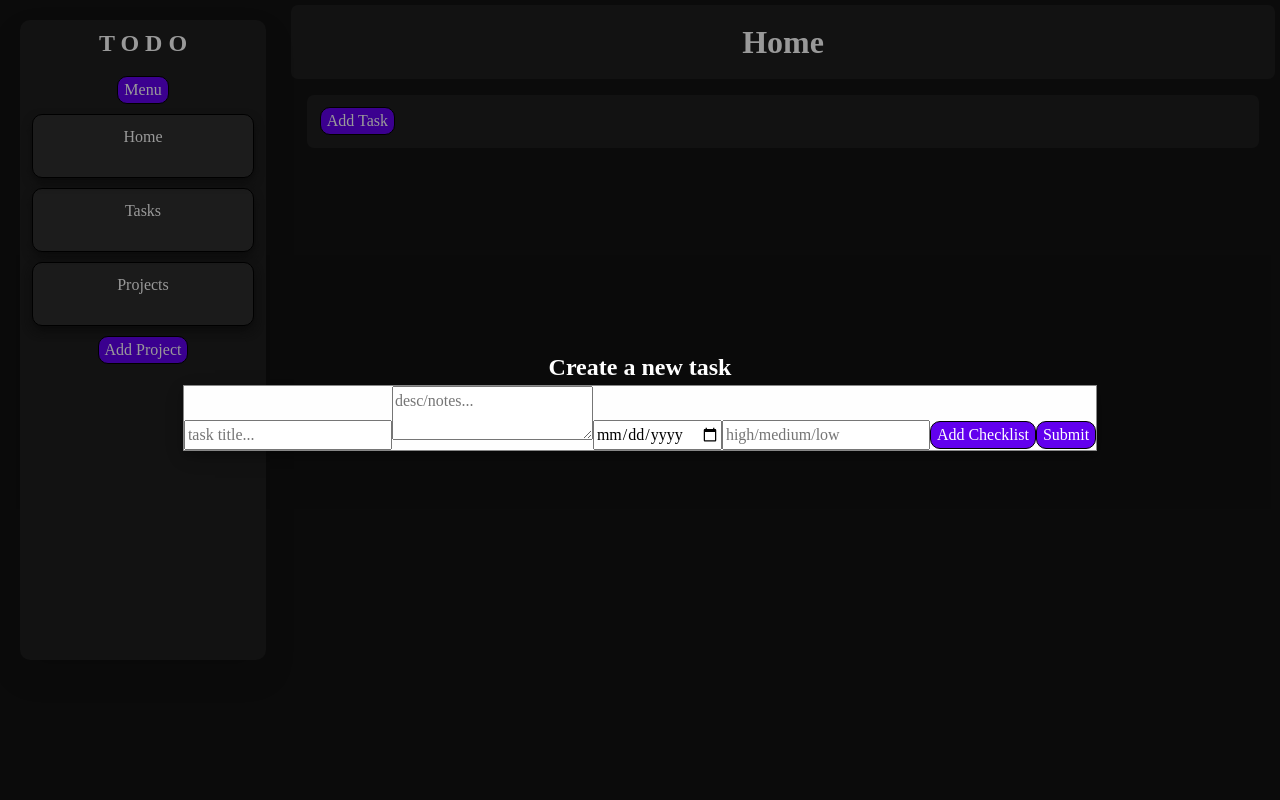
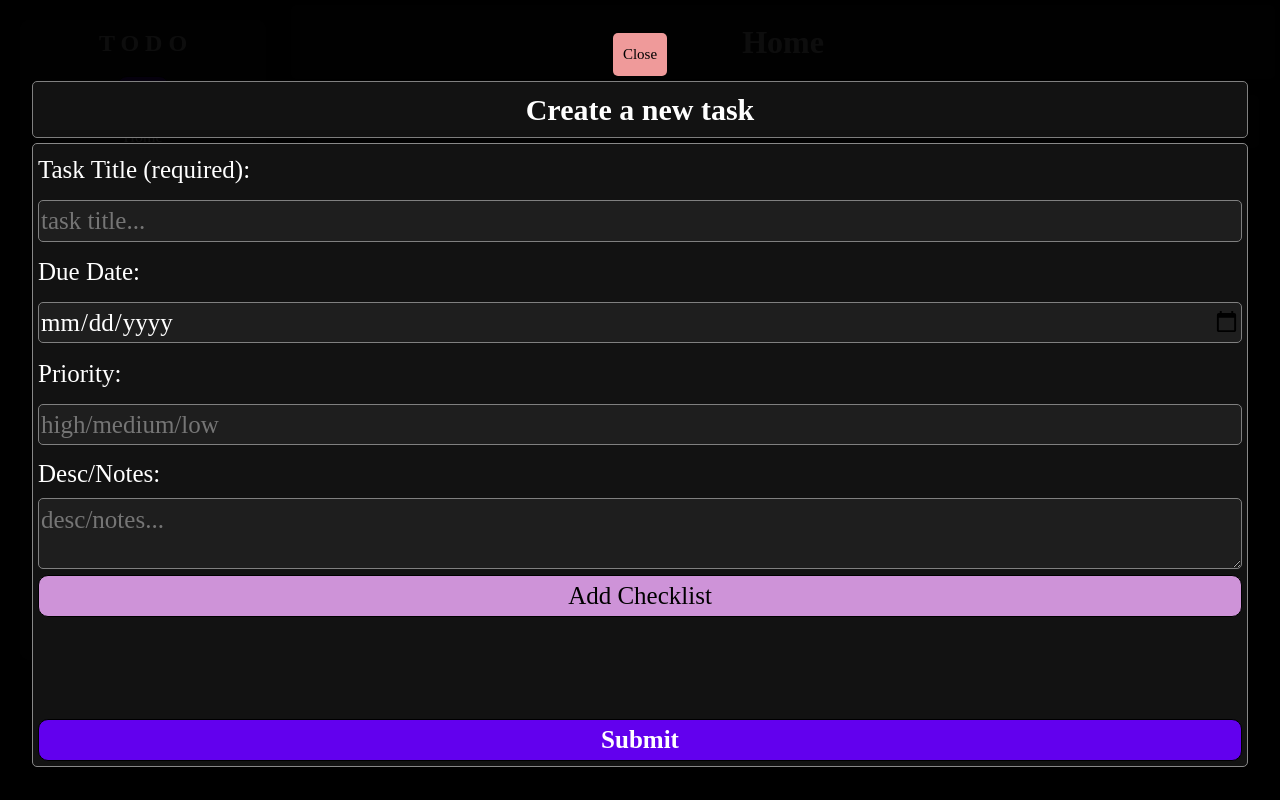
Before and after one commit to 01zulfi/todo-list, a website built with webpack: page dist/index.html in a window 1280 px wide. Both pictures are taken after a click on the button "Add Task". Built offline with nearby package versions, Linux system fonts and the light colour scheme.

Commit message:
Style task form modal

```diff
--- a/src/modules/InitDisplay.js
+++ b/src/modules/InitDisplay.js
@@ -52,31 +52,46 @@ function createTaskForm(projectId) {
             this.bindEvents();
         },
         createElements: function() {
+            this.closeButton = DOMFactory('span', {className: "closeModal", textContent: 'Close'})
             this.header = DOMFactory('h2', {textContent: "Create a new task"});
             this.form = DOMFactory('form', {id: `form$Task`, "data-id": projectId});
+            this.formContainerOne = DOMFactory('div', {className: 'formContainerOne'});
+            this.formContainerTwo = DOMFactory('div', {className: 'formContainerTwo'});
             this.inputTaskTitle = DOMFactory('input', {id: `inputTaskTitle`, name: `inputTaskName`,
                                                        type: "text", maxLength: "50", placeholder: "task title...",
                                                        required: "true"});
+            this.labelTitle = DOMFactory('label', {for: "inputTaskTitle", textContent: "Task Title (required):"});
             this.inputTaskDesc = DOMFactory('textarea', {id: `inputTaskDesc`, name: `inputTaskDesc`,
-                                                         placeholder: "desc/notes...", });
+                                                         placeholder: "desc/notes...", maxLength: "500"});
+            this.labelDesc = DOMFactory('label', {for: "inputTaskDesc", textContent: "Desc/Notes:"});
             this.inputTaskDueDate = DOMFactory('input', {id: `inputTaskDueDate`, name: `inputTaskDueDate`,
                                                          type: "date"});
+            this.labelDueDate = DOMFactory('label', {for: "inputTaskDueDate", textContent: "Due Date:"});
             this.inputTaskPriority = DOMFactory('input', {id: `inputTaskPriority`, name: `inputTaskPriority`, type: "text",
                                                           placeholder: "high/medium/low"});
+            this.labelPriority = DOMFactory('label', {for: "inputTaskPriority", textContent: "Priority: "});
             this.addTaskChecklistButton = DOMFactory('button', {id: `addTaskChecklistButton`, type: "button",
                                                                 textContent: "Add Checklist"});
+            this.inputTaskChecklistDiv = DOMFactory('div', {className: 'inputTaskChecklistDiv'});
             this.submitButton = DOMFactory('button', {id: "submitButtonTask", type: "submit", textContent: "Submit"});
         },
         appendElements: function() {
-            this.form.append(this.inputTaskTitle, this.inputTaskDesc, this.inputTaskDueDate, this.inputTaskPriority,
-                             this.addTaskChecklistButton, this.submitButton);
-            formSection.append(this.header, this.form);
+            this.inputTaskChecklistDiv.append(this.addTaskChecklistButton);
+            this.formContainerOne.append(this.labelTitle, this.inputTaskTitle, this.labelDueDate, this.inputTaskDueDate,
+                                         this.labelPriority, this.inputTaskPriority);
+            this.formContainerTwo.append(this.labelDesc, this.inputTaskDesc, this.inputTaskChecklistDiv, this.submitButton);
+            this.form.append(this.formContainerOne, this.formContainerTwo);
+            formSection.append(this.closeButton, this.header, this.form);
         },
         bindEvents: function() {
+            this.closeButton.addEventListener('click', this.closeModal.bind(formObject));
             this.form.addEventListener('submit', this.publishData.bind(formObject));
             this.form.addEventListener('submit', this.formFunction.bind(formObject));
             this.form.addEventListener('submit', this.deleteChecklistInputs.bind(formObject));
             this.addTaskChecklistButton.addEventListener('click', this.createChecklist.bind(formObject));
+        },
+        closeModal: function() {
+            formSection.remove();
         },
         publishData: function() {
             pubsub.publish('addTask', this.form.elements);
@@ -93,13 +108,13 @@ function createTaskForm(projectId) {
             this.checklistButtons.forEach(button => button.remove());
         },
         createChecklist: function() {
-            this.inputTaskChecklistDiv = DOMFactory('div');
-            this.inputTaskChecklist = DOMFactory('input', {id: `inputTaskChecklist`, name: `inputTaskChecklist`,
+            this.inputTaskChecklistItemDiv = DOMFactory('div');
+            this.inputTaskChecklist = DOMFactory('input', {name: `inputTaskChecklist`,
                                                            className: `inputChecklist`, type: "text", disabled: false,
                                                            placeholder: "enter checklist item here..."});
-            this.inputTaskChecklistDelete = DOMFactory('button', {className: `inputTaskChecklistDelete`, textContent: 'Del Item'});
-            this.inputTaskChecklistDiv.append(this.inputTaskChecklist, this.inputTaskChecklistDelete);
-            this.form.insertBefore(this.inputTaskChecklistDiv, this.submitButton);
+            this.inputTaskChecklistDelete = DOMFactory('button', {className: `inputTaskChecklistDelete`, textContent: 'X'});
+            this.inputTaskChecklistItemDiv.append(this.inputTaskChecklist, this.inputTaskChecklistDelete);
+            this.inputTaskChecklistDiv.append(this.inputTaskChecklistItemDiv)
             this.inputTaskChecklistDelete.addEventListener('click', this.deleteChecklistItem.bind(formObject));
         },
         deleteChecklistItem: function(event) {
--- a/src/modules/MainDisplay.js
+++ b/src/modules/MainDisplay.js
@@ -107,11 +107,13 @@ function clearSections() {
 
 function displayTasks(project) {
     const projectSection = document.querySelector(`[data-id="${project.id}"]`);
+    const taskContainer = DOMFactory('div', {className: "taskContainer"});
     deleteAllTasks(projectSection);
     const tasks = project.taskArray;
     for (const task of tasks) {
-        projectSection.append(createTaskCard(task));
+        taskContainer.append(createTaskCard(task));
     }
+    projectSection.append(taskContainer);
 }
 
 function deleteAllTasks(projectSection) {
--- a/src/styles/style.css
+++ b/src/styles/style.css
@@ -67,15 +67,75 @@ button {
   flex-direction: column;
   justify-content: center;
   align-items: center;
-  background-color: rgb(0,0,0);
-  background-color: rgba(0,0,0,0.4);
+  background-color: rgba(0,0,0,0.95);
+  gap: 5px;
+}
+
+.closeModal {
+  float: right;
+  background-color: #EF9A9A;
+  color: black;
+  padding: 10px;
+  border-radius: 5px;
+  font-size: 15px;
+}
+
+.formModal h2 {
+  background-color: #121212;
+  text-align: center;
+  padding: 5px;
+  border-radius: 5px;
+  width: 95%;
+  font-size: 30px;
+  border: 1px solid gray;
 }
 
 form {
-  background-color: #fefefe;
-  padding: 0;
+  font-size: 25px;
+  height: fit-content;
+  overflow-y: scroll;
+  width: 95%;
+  border-radius: 5px;
+  background-color: #121212;
+  padding: 5px;
   border: 1px solid #888;
   box-shadow: 0 4px 8px 0 rgba(0,0,0,0.2),0 6px 20px 0 rgba(0,0,0,0.19);
+  display: flex;
+  flex-direction: column;
+  justify-content: center;
+  gap: 7px;
+}
+
+form #submitButtonTask {
+  font-weight: bold;
+}
+
+.formContainerOne, .formContainerTwo {
+  height: fit-content;
+  display: flex;
+  flex-direction: column;
+  justify-content: space-around;
+  height: 50%;
+  gap: 6px;
+}
+
+.inputTaskChecklistDiv {
+  overflow: scroll;
+  height: 20vh;
+  display: flex;
+  flex-direction: column;
+}
+
+.inputTaskChecklistDiv button {
+  background-color: #CE93D8;
+  color: black;
+}
+
+input, textarea {
+  background-color: rgba(255,255,255,0.05);
+  border: 1px solid gray;
+  border-radius: 5px;
+  color: white;
 }
 
 .header {
@@ -107,3 +167,14 @@ form {
   border: 1px solid red;
   border-radius: 5px;
 }
+
+.taskContainer {
+  display: flex;
+  flex-direction: row;
+  flex-wrap: wrap;
+}
+
+.taskDiv button {
+  background-color: #A5D6A7;
+  color: black;
+}
```
Also changed, not shown: dist/bundle.js.
